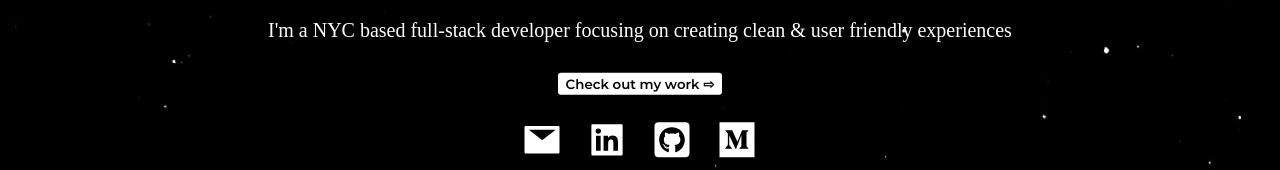
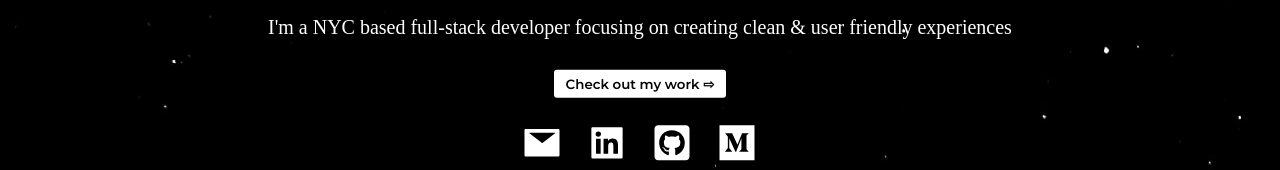
Before and after one commit to stacksonstack/my-portfolio, a React (Create React App) app: page / in a window 1280 px wide. Shown: the part 397-567 px from the top of the page. Built offline with nearby package versions, Linux system fonts and the light colour scheme; a web font is replaced by a local one.

Commit message:
added padding to buttons

```diff
--- a/src/App.css
+++ b/src/App.css
@@ -362,6 +362,10 @@ form {
   margin-top: 10px;
   margin-bottom: 25px;
   font-weight: bold;
+  padding: .3em;
+  padding-right: .7em;
+  padding-left: .7em;
+
 }
 
 #home-name{
--- a/src/Components/Home.js
+++ b/src/Components/Home.js
@@ -14,7 +14,7 @@ function Home(props) {
         I'm a NYC based full-stack developer focusing on creating clean & user
         friendly experiences
       </p>
-      <button id="home-btn" onClick={navigateTo}>Check out my work &#x21E8; </button>
+      <button id="home-btn" onClick={navigateTo}>Check out my work <>&#x21E8;</> </button>
 
       <div id="home-icons"> <Icons /></div>
       </div>
```
